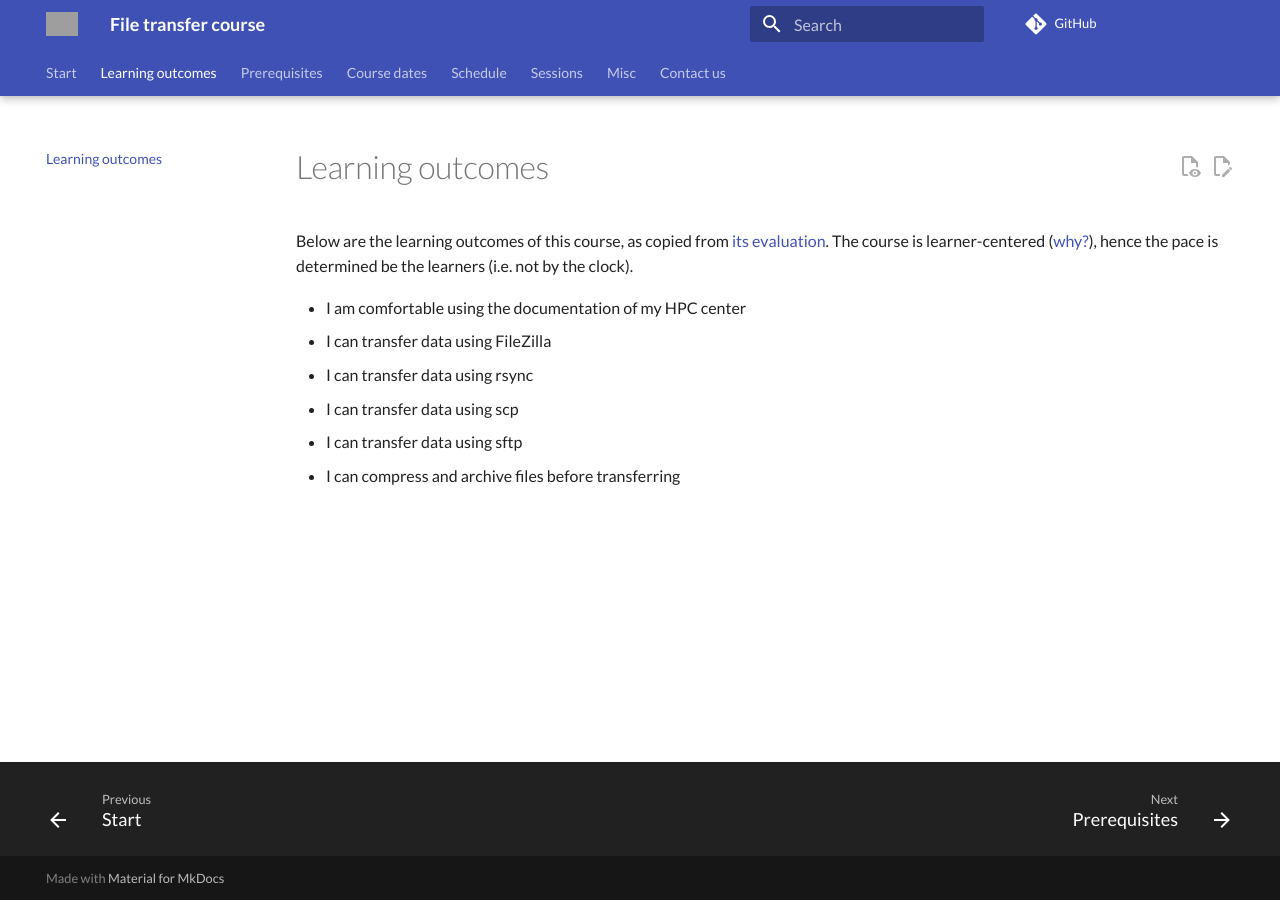
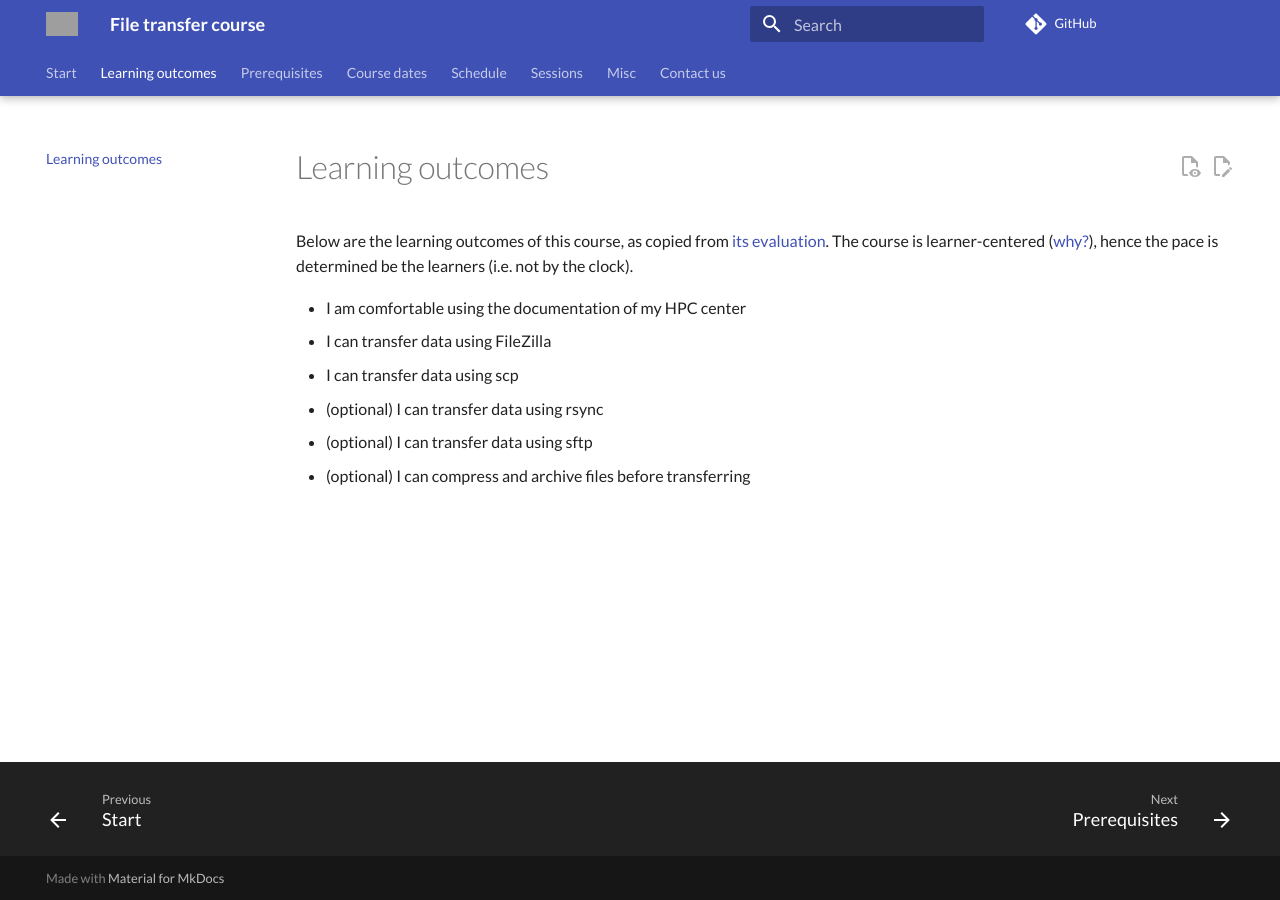
Before and after one commit to UPPMAX/naiss_file_transfer_course, an MkDocs documentation site: the page built from docs/learning_outcomes.md, in a window 1280 px wide. Built offline with MkDocs 1.6.1 and Material for MkDocs 9.7.7, drawn with Linux system fonts in a browser that asks for light colours; comment, search, counter and statistics services are not loaded; grey boxes are pictures that could not be loaded.

Commit message:
Indicate with topics are optional, fix #31

```diff
--- a/docs/learning_outcomes.md
+++ b/docs/learning_outcomes.md
@@ -7,7 +7,7 @@ hence the pace is determined be the learners (i.e. not by the clock).
 
 - I am comfortable using the documentation of my HPC center
 - I can transfer data using FileZilla
-- I can transfer data using rsync
 - I can transfer data using scp
-- I can transfer data using sftp
-- I can compress and archive files before transferring
+- (optional) I can transfer data using rsync
+- (optional) I can transfer data using sftp
+- (optional) I can compress and archive files before transferring
```
Also changed, not shown: docs/communication/registration_form.md (+2 -1 lines), docs/evaluation.md (+3 -2 lines), docs/schedule.md (+2 -2 lines).
